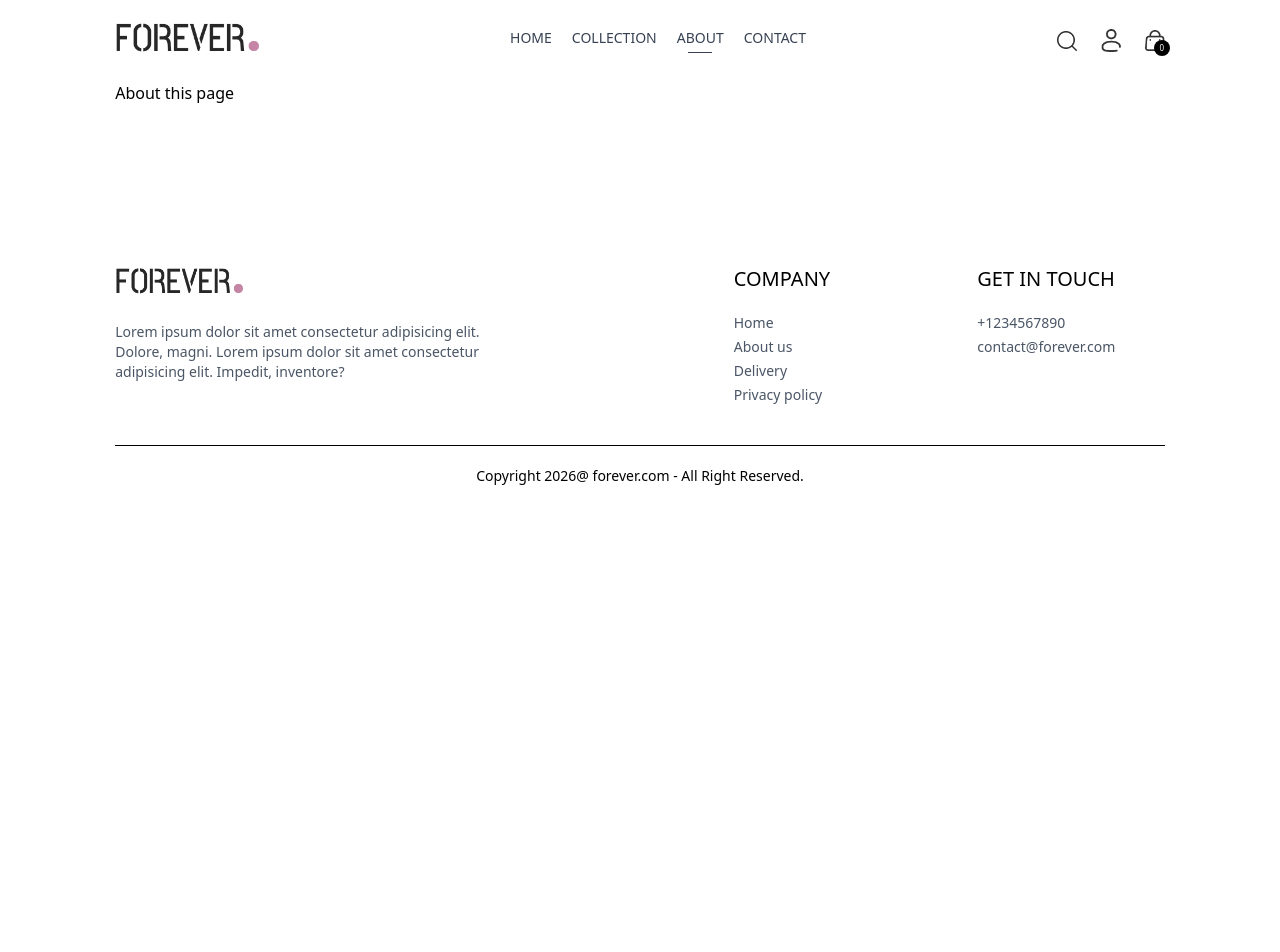
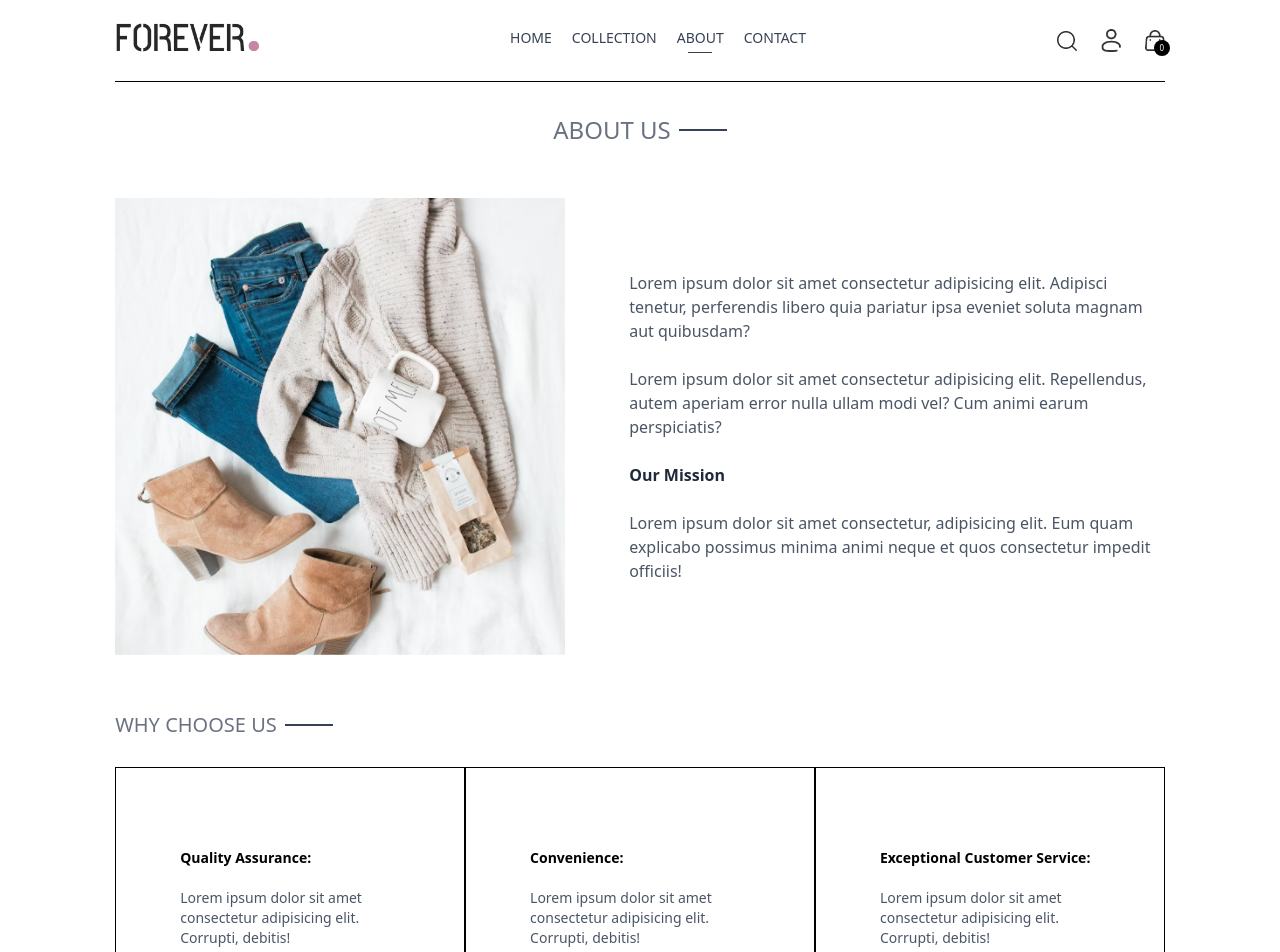
Before and after one commit to MdIrshadAnsari/Forever, a React (Vite) app in the folder client/: page /about in a window 1280 px wide. Shown: the top 952 px of the page. Before the commit the page ends 800 px from the top, so only its background shows below. Built offline with nearby package versions, Linux system fonts and the light colour scheme.

Commit message:
frontend completed

```diff
--- a/client/src/pages/About.jsx
+++ b/client/src/pages/About.jsx
@@ -1,8 +1,42 @@
 import React from 'react'
+import Title from "../components/Title"
+import {assets} from "../assets/assets"
+import NewsletterBox from "../components/NewsletterBox"
 
 const About = () => {
   return (
-    <div>About this page</div>
+    <div>
+      <div className='text-2xl text-center pt-8 border-t'>
+      <Title Text1={'ABOUT'} Text2={'US'}/>
+      </div>
+      <div className='my-10 flex flex-col md:flex-row gap-16'>
+        <img className='w-full md:max-w-[450px]' src={assets.about_img} alt="" />
+         <div className='flex flex-col justify-center gap-6 md:w-2/4 text-gray-600'>
+         <p>Lorem ipsum dolor sit amet consectetur adipisicing elit. Adipisci tenetur, perferendis libero quia pariatur ipsa eveniet soluta magnam aut quibusdam?</p>
+         <p>Lorem ipsum dolor sit amet consectetur adipisicing elit. Repellendus, autem aperiam error nulla ullam modi vel? Cum animi earum perspiciatis?</p>
+         <b className='text-gray-800'>Our Mission</b>
+         <p>Lorem ipsum dolor sit amet consectetur, adipisicing elit. Eum quam explicabo possimus minima animi neque et quos consectetur impedit officiis!</p>
+         </div>
+      </div>
+      <div className='text-xl py-4'>
+         <Title Text1={'WHY'} Text2={'CHOOSE US'}/>
+      </div>
+      <div className='flex flex-col md:flex-row text-sm mb-20'>
+         <div className='border px-10 md:px-16 py-8 sm:py-20 flex flex-col gap-5'>
+          <b>Quality Assurance:</b>
+          <p className='text-gray-600'>Lorem ipsum dolor sit amet consectetur adipisicing elit. Corrupti, debitis!</p>
+         </div>
+         <div className='border px-10 md:px-16 py-8 sm:py-20 flex flex-col gap-5'>
+          <b>Convenience:</b>
+          <p className='text-gray-600'>Lorem ipsum dolor sit amet consectetur adipisicing elit. Corrupti, debitis!</p>
+         </div>
+         <div className='border px-10 md:px-16 py-8 sm:py-20 flex flex-col gap-5'>
+          <b>Exceptional Customer Service:</b>
+          <p className='text-gray-600'>Lorem ipsum dolor sit amet consectetur adipisicing elit. Corrupti, debitis!</p>
+         </div>
+      </div>
+      <NewsletterBox/>
+    </div>
   )
 }
 
--- a/client/src/pages/Contact.jsx
+++ b/client/src/pages/Contact.jsx
@@ -1,8 +1,26 @@
-import React from 'react'
+import Title from "../components/Title"
+import {assets} from "../assets/assets"
+import NewsletterBox from "../components/NewsletterBox"
 
 const Contact = () => {
   return (
-    <div>Contact</div>
+     <div>
+      <div className='text-2xl text-center pt-8 border-t'>
+      <Title Text1={'CONTACT'} Text2={'US'}/>
+      </div>
+      <div className='my-10 flex flex-col justify-center md:flex-row gap-10 mb-28'>
+        <img className='w-full md:max-w-[450px]' src={assets.contact_img} alt="" />
+         <div className='flex flex-col justify-center items-start gap-6'>
+          <p className="font-semibold text-xl text-gray-600">Our Store</p>
+          <p className="text-gray-500">25878 New York <br /> Suite 350, Washington, USA</p>
+          <p className="text-gray-500">Tel: 123456789 <br />Email: admin@gmail.com</p>
+          <p className="font-semibold text-xl text-gray-600">Careers at Forever</p>
+           <p className="text-gray-500">Learn more about out teams and job openings.</p>
+         <button className="border border-black px-8 py-4 text-sm hover:text-white hover:bg-black transition-all duration-300">Explore Jobs</button>
+         </div>
+      </div>
+      <NewsletterBox/>
+    </div>
   )
 }
 
--- a/client/src/pages/Login.jsx
+++ b/client/src/pages/Login.jsx
@@ -1,8 +1,27 @@
-import React from 'react'
+import React, { useState } from 'react'
 
 const Login = () => {
+  const[currentState, setCurrentState] = useState('Login')
+  const onsubmit = async(e)=>{
+     e.preventDefault();
+  }
   return (
-    <div>Login</div>
+    <form onSubmit={onsubmit} className='flex flex-col items-center w-[90%] sm:max-w-96 m-auto mt-14 gap-4 text-gray-800'>
+        <div className='inline-flex items-center gap-2 mb-2 mt-10'>
+         <p className='text-3xl'>{currentState}</p>
+         <hr className='border-none h-[1.5px] w-8 bg-gray-800' />
+        </div>
+        {currentState === 'Login' ? '' : <input type="text" className='w-full px-3 py-2 border border-gray-800' placeholder='Name' required />}
+         <input type="email" className='w-full px-3 py-2 border border-gray-800' placeholder='Email' required />
+          <input type="password" className='w-full px-3 py-2 border border-gray-800' placeholder='Password' required />
+          <div className='w-full flex justify-between text-sm mt-[-8px]'>
+           <p className='cursor-pointer'>Forget your password?</p>
+           {currentState === 'Login' ?
+           <p onClick={()=> setCurrentState('Sign Up')} className='cursor-pointer'>Create account</p>:
+            <p  onClick={()=> setCurrentState('Login')} className='cursor-pointer'>Login Here</p>}
+          </div>
+          <button className='bg-black text-white font-light px-8 py-2 mt-4'>{currentState === 'Login' ? 'Sign In' : 'Sign Up'}</button>
+    </form>
   )
 }
 
--- a/client/src/pages/Orders.jsx
+++ b/client/src/pages/Orders.jsx
@@ -11,8 +11,26 @@
       </div>
       <div>
         {products.slice(1, 4).map((item, index)=>(
-          <div key={index} className='py-4 border-t'>
-
+          <div key={index} className='py-4 border-t text-gray-700 flex flex-col md:flex-row md:items-center md:justify-between gap-4'>
+          <div className='flex items-start gap-6 text-sm'>
+              <img className='w-16 sm:w-20' src={item.image[0]} alt="" />
+              <div>
+                <p className='sm:text-base font-medium'>{item.name}</p>
+                <div className='flex items-center gap-3 mt-2 text-base text-gray-700'>
+                  <p className='text-lg'>{currency}{item.price}</p>
+                  <p>Quantity : 1</p>
+                  <p>Size: Medium</p>
+                </div>
+                <p className='mt-2'>date: <span className='text-gray-400'>25 July 2025</span></p>
+              </div>
+              </div>
+              <div className='md:w-1/2 flex justify-between'>
+               <div className='flex items-center gap-2'>
+               <p className='min-w-2 h-2 rounded-full bg-green-500'></p>
+               <p className='text-sm md:text-base'>Ready to ship</p>
+               </div>
+               <button className='border px-4 py-2 text-sm font-medium rounded-sm'>Track Order</button>
+          </div>
           </div>
         ))}
       </div>
```
